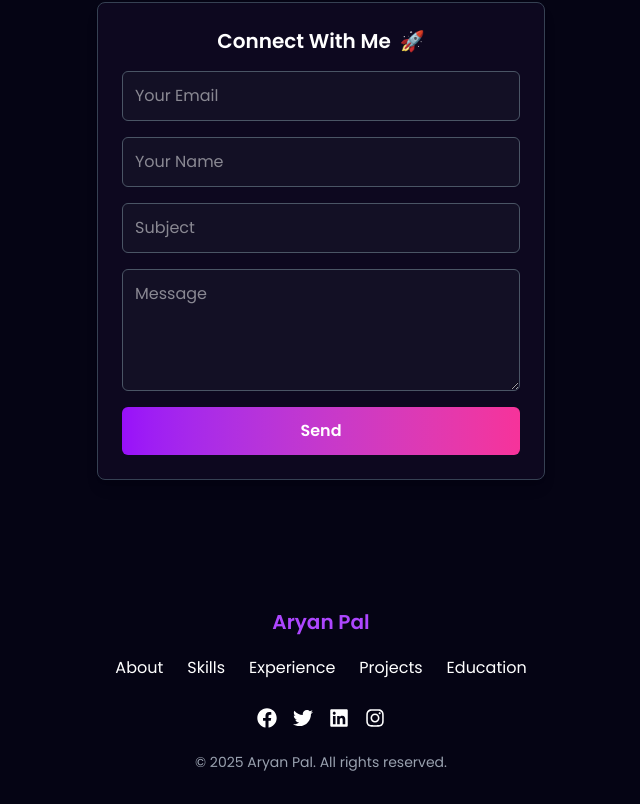
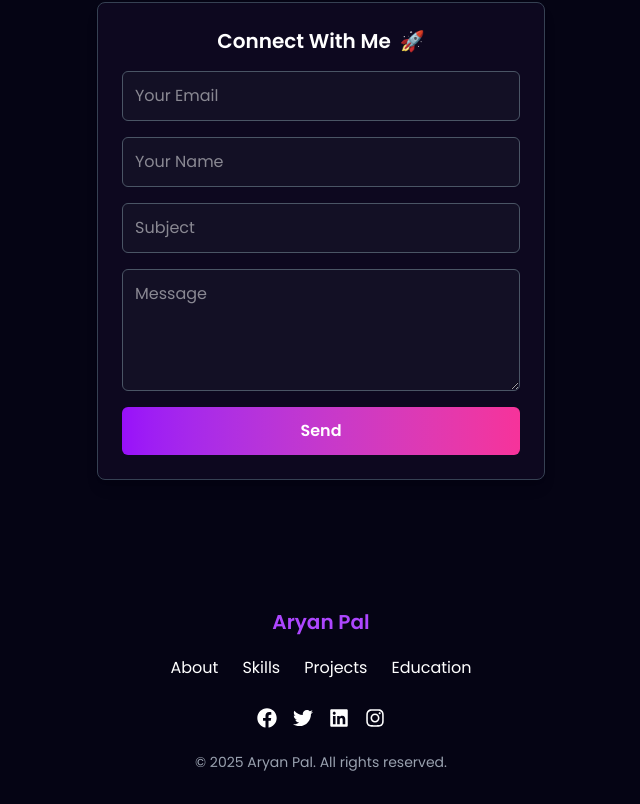
Before and after one commit to aryanpal13/portfolio, a React (Vite) app: page / in a window 1280 px wide. Shown: the part 5041-5845 px from the top of the page, without its empty margins (319-959 px from the left). Built offline with nearby package versions, Linux system fonts and the light colour scheme.

Commit message:
Updated footer formatting

```diff
--- a/src/components/Footer/Footer.jsx
+++ b/src/components/Footer/Footer.jsx
@@ -21,7 +21,7 @@ const Footer = () => {
           {[
             { name: "About", id: "about" },
             { name: "Skills", id: "skills" },
-            { name: "Experience", id: "experience" },
+            // { name: "Experience", id: "experience" },
             { name: "Projects", id: "work" },
             { name: "Education", id: "education" },
           ].map((item, index) => (
```
